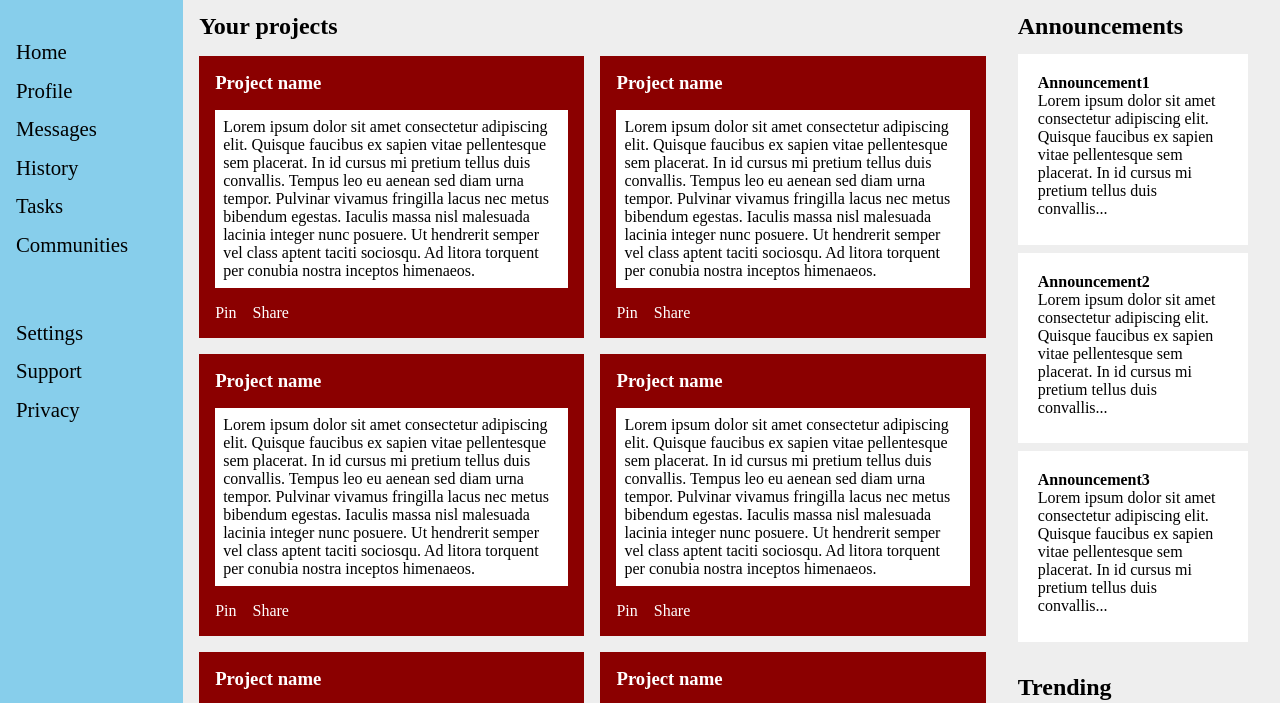
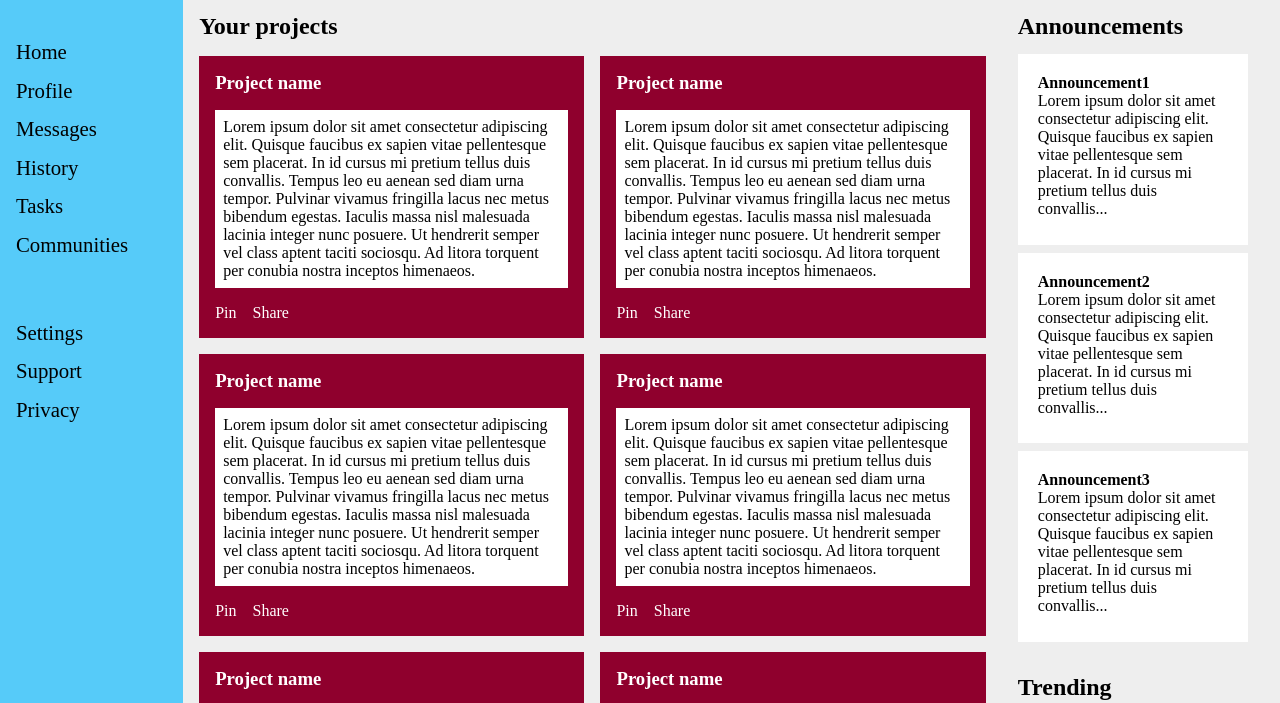
Before and after one commit to kaizen4dev/odin-admin-dashboard, a plain HTML site: page index.html in a window 1280 px wide. Shown: the part 77-780 px from the top of the page. Drawn offline with Linux system fonts and the light colour scheme.

Commit message:
Edit colors

```diff
--- a/style.css
+++ b/style.css
@@ -13,7 +13,7 @@ body {
 
 .sidebar {
   grid-row: 1 / 4;
-  background-color: skyblue;
+  background-color: #56CBF9;
   display: grid;
   grid-auto-rows: min-content;
   gap: 4em;
@@ -54,7 +54,7 @@ body {
 .project-card {
   padding: 1em;
   background: white;
-  background-color: darkred;
+  background-color: #8F002D;
   color: white;
   display: grid;
   gap: 1em;
```
